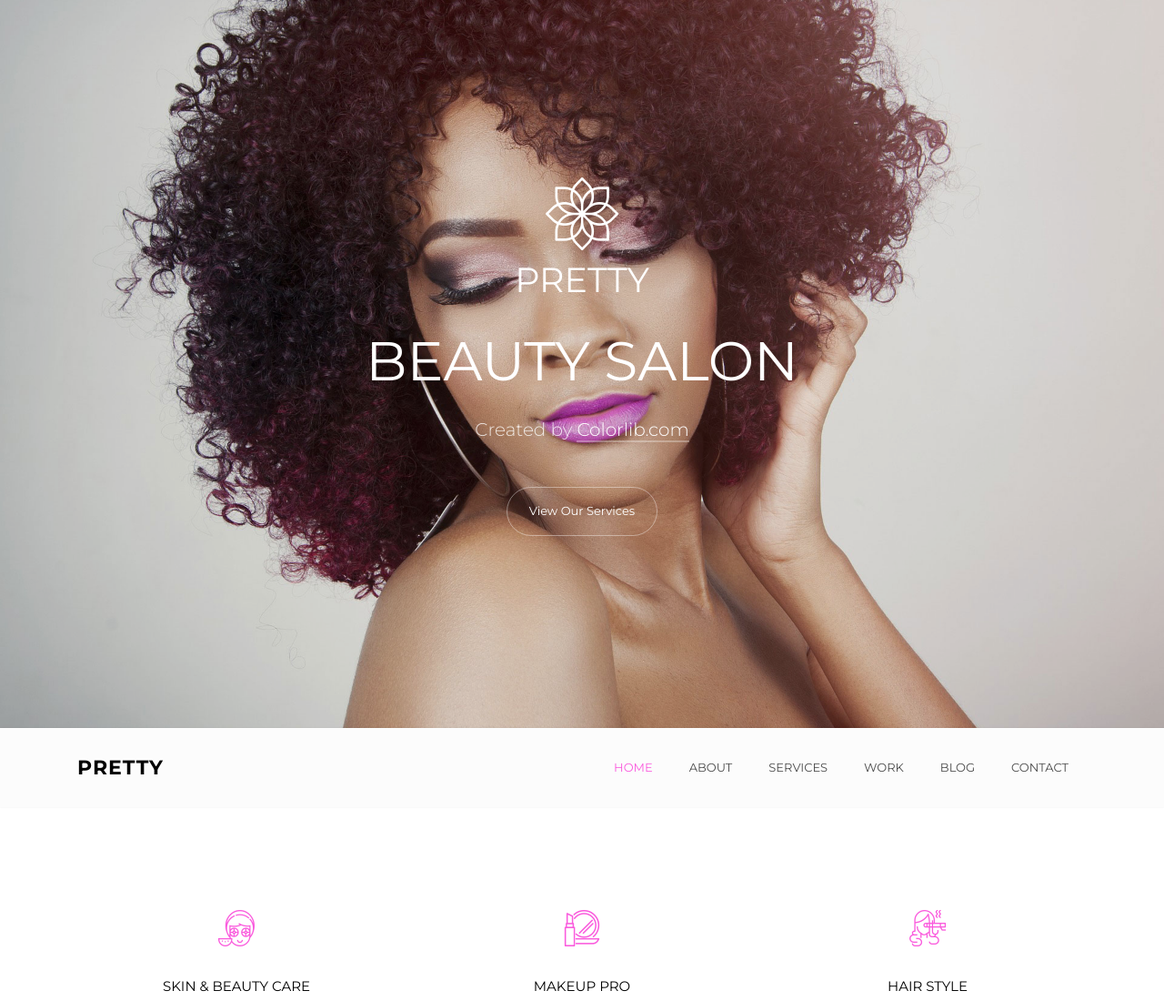
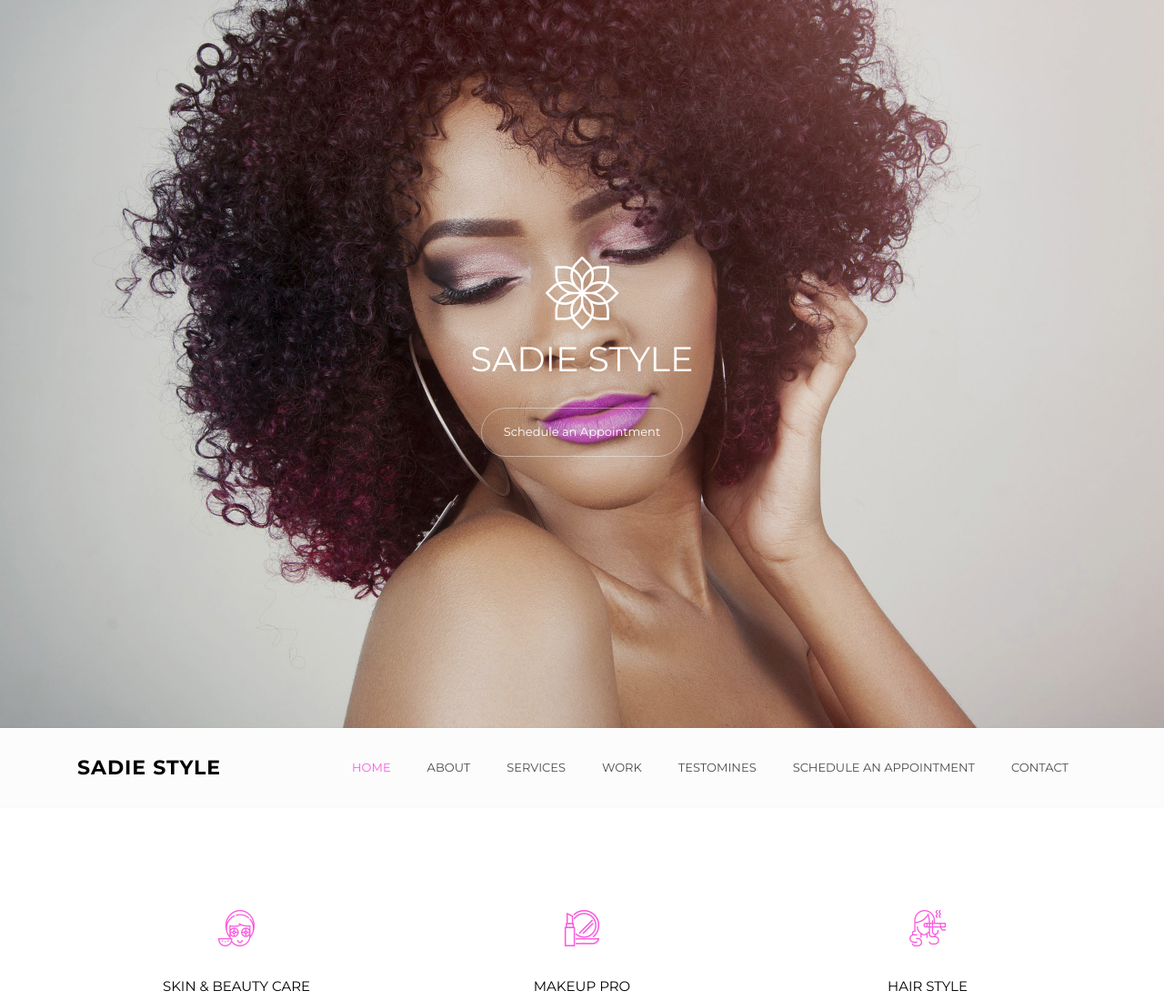
Before and after one commit to danieljanderson/Scheduling, a plain HTML site: page pretty/index.html in a window 1280 px wide. Shown: the top 1100 px of the page at 91% size. Drawn offline with Linux system fonts and the light colour scheme; some packages are replaced by stand-ins of ours; no server answers; files whose address does not match are found by name.

Commit message:
changed some wording around in index

```diff
--- a/pretty/index.html
+++ b/pretty/index.html
@@ -36,13 +36,10 @@
           	<div class="icon">
           		<a href="index.html" class="logo">
           			<span class="flaticon-flower"></span>
-          			<h1>Pretty</h1>
+          			<h1>Sadie Style</h1>
           		</a>
           	</div>
-            <h1 class="mb-4" data-scrollax="properties: { translateY: '30%', opacity: 1.6 }">Beauty Salon</h1>
-            <p class="mb-5" data-scrollax="properties: { translateY: '30%', opacity: 1.6 }">Created by <a href="#">Colorlib.com</a></p>
-
-            <p data-scrollax="properties: { translateY: '30%', opacity: 1.6 }"><a href="https://vimeo.com/45830194" class="btn btn-white btn-outline-white px-4 py-3">View Our Services</a></p>
+            <p data-scrollax="properties: { translateY: '30%', opacity: 1.6 }"><a href="appointment.html" class="btn btn-white btn-outline-white px-4 py-3">Schedule an Appointment</a></p>
           </div>
         </div>
       </div>
@@ -50,7 +47,7 @@
 
     <nav class="navbar navbar-expand-lg navbar-dark ftco_navbar bg-dark ftco-navbar-light" id="ftco-navbar">
 	    <div class="container">
-	      <a class="navbar-brand" href="index.html">Pretty</a>
+	      <a class="navbar-brand" href="index.html">Sadie Style</a>
 	      <button class="navbar-toggler" type="button" data-toggle="collapse" data-target="#ftco-nav" aria-controls="ftco-nav" aria-expanded="false" aria-label="Toggle navigation">
 	        <span class="oi oi-menu"></span> Menu
 	      </button>
@@ -61,7 +58,8 @@
 	          <li class="nav-item"><a href="about.html" class="nav-link">About</a></li>
 	          <li class="nav-item"><a href="services.html" class="nav-link">Services</a></li>
 	          <li class="nav-item"><a href="work.html" class="nav-link">Work</a></li>
-	          <li class="nav-item"><a href="blog.html" class="nav-link">Blog</a></li>
+						<li class="nav-item"><a href="testimonies.html" class="nav-link">Testomines</a></li>
+						<li class="nav-item"><a href="appointment.html" class="nav-link">Schedule an Appointment</a></li>
 	          <li class="nav-item"><a href="contact.html" class="nav-link">Contact</a></li>
 	        </ul>
 	      </div>
```
